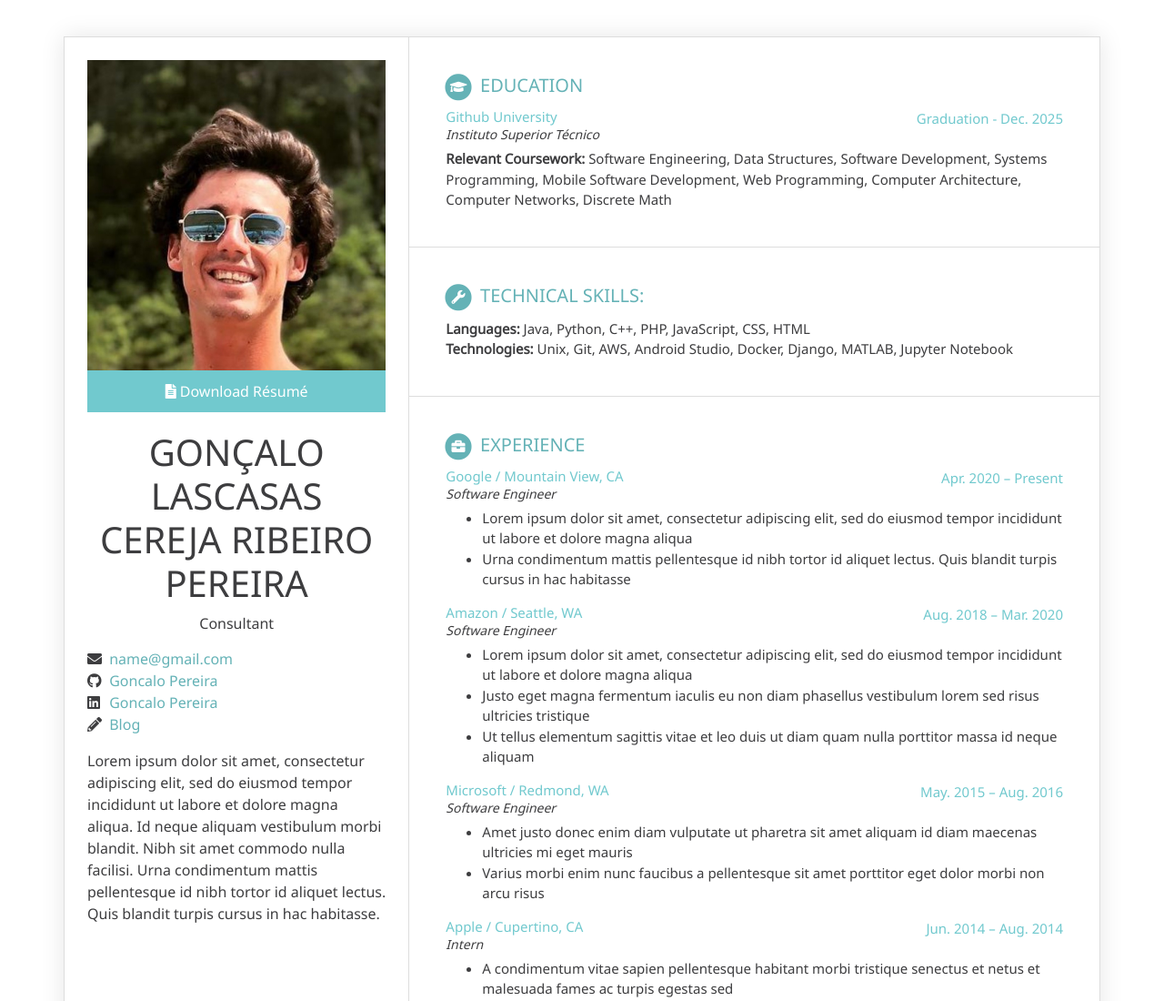
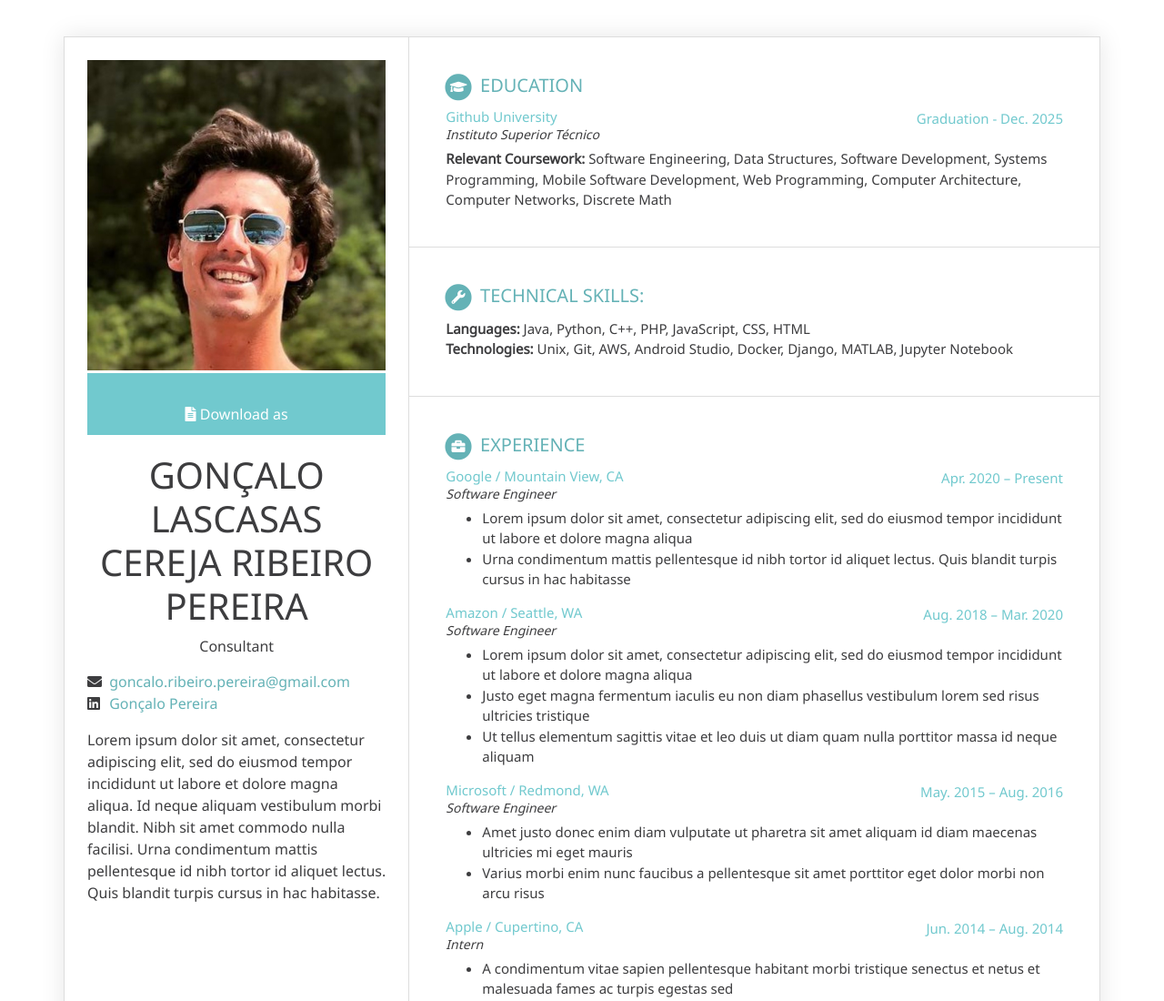
Before and after one commit to goncalo1995/my-cv, a plain HTML site: page index.html in a window 1280 px wide. Shown: the top 1100 px of the page at 91% size. Drawn offline with nearby package versions, Linux system fonts and the light colour scheme.

Commit message:
Update index.html

```diff
--- a/index.html
+++ b/index.html
@@ -1,6 +1,6 @@
 <!--
-    * Author: Hong Wang
-    * Github: https://github.com/H0NGWANG
+    * Author: Gonçalo Pereira
+    * Github: https://github.com/goncalo1995
 -->
 
 <!doctype html>
@@ -18,9 +18,9 @@
     <link href="css/style.css" type="text/css" rel="stylesheet" />
 
     <title>Goncalo's CV</title>
-    <meta name="description" content="A clean online résumé (CV)">
+    <meta name="description" content="A clean Curriculum">
     <meta name="keywords" content="Pure CV">
-    <meta name="author" content="Hong Wang">
+    <meta name="author" content="Gonçalo Pereira">
     <link href="https://cdnjs.cloudflare.com/ajax/libs/font-awesome/5.10.0-12/css/all.min.css" rel="stylesheet">
     <link rel="shortcut icon" href="favicon.ico" />
 </head>
@@ -34,17 +34,16 @@
                         <div class="picture">
                             <img src="img/avatar.jpg" alt="John Doe">
                         </div>
-                        <a class="btn btn-cv" href="#" role="button" download>
-                            <i class="fas fa-file-alt"></i> Download Résumé
+                        <a class="btn btn-cv" href="img/demo.jpg" title="" download>
+                        <a class="btn btn-cv" href="./img/demo.jpg" role="button" download>
+                            <i class="fas fa-file-alt"></i> Download as
                         </a>
                         <h1>Gonçalo Lascasas Cereja Ribeiro Pereira</h1>
                         <span>Consultant</span>
                     </div>
                     <ul class="social">
-                        <li><i class="fas fa-envelope"></i> <span id="email"><a href="#">name@gmail.com</a></span></li>
-                        <li><i class="fab fa-github"></i> <a href="#">Goncalo Pereira</a></li>
-                        <li><i class="fab fa-linkedin"></i> <a href="#">Goncalo Pereira</a></li>
-                        <li><i class="fas fa-pencil-alt"></i> <a href="#">Blog</a></li>
+                        <li><i class="fas fa-envelope"></i> <span id="email"><a href="mailto:goncalo.ribeiro.pereira@gmail.com">goncalo.ribeiro.pereira@gmail.com</a></span></li>
+                        <li><i class="fab fa-linkedin"></i> <a href="https://www.linkedin.com/in/gonçalo-pereira/">Gonçalo Pereira</a></li>
                     </ul>
 
                     <p>Lorem ipsum dolor sit amet, consectetur adipiscing elit, sed do eiusmod tempor incididunt ut
```
